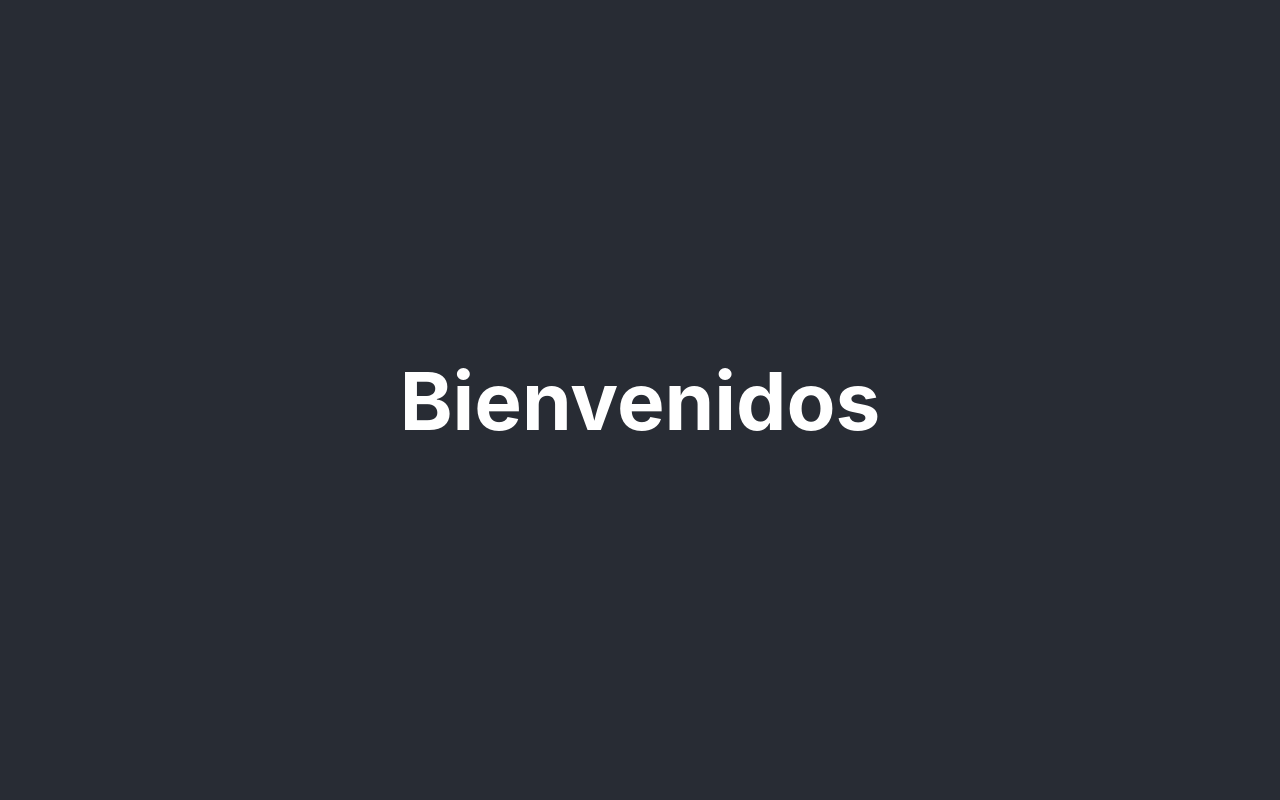
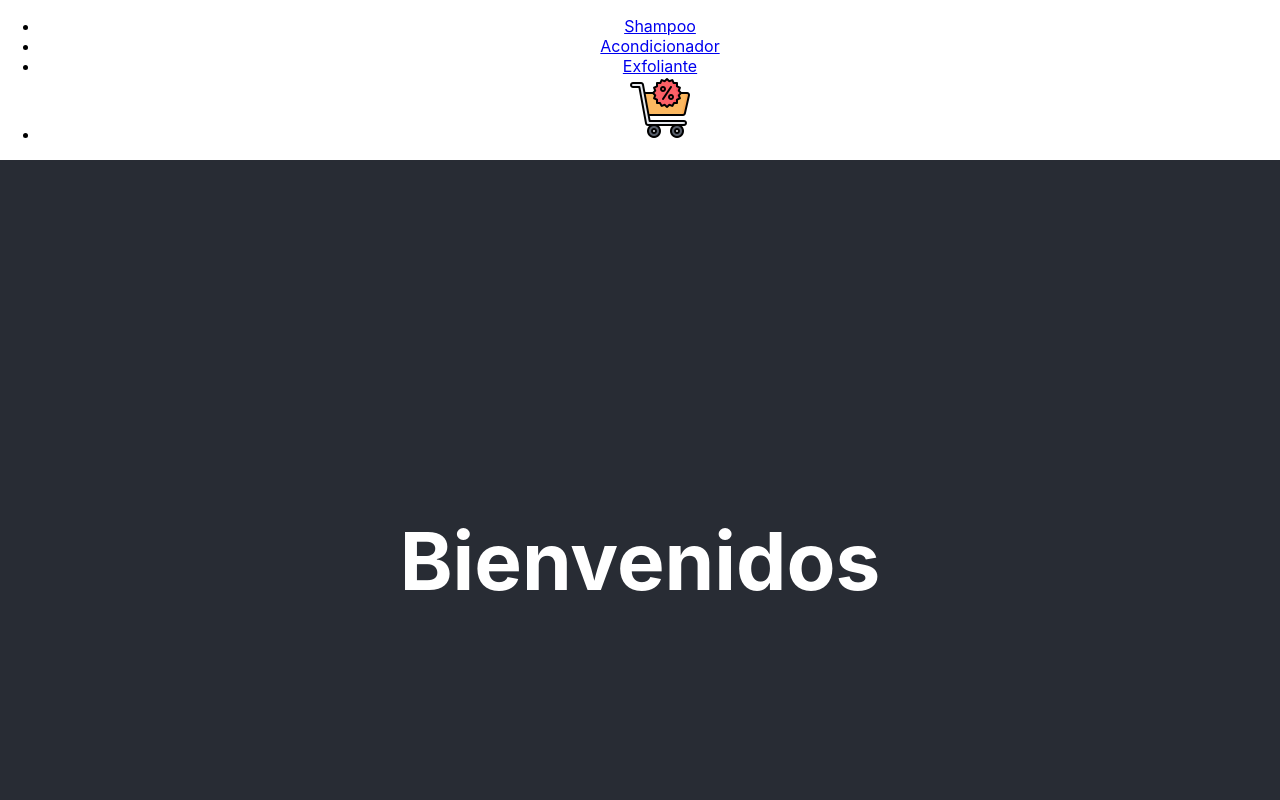
Before and after one commit to PabloGalindoRoldan/entregaReact, a React (Create React App) app: page / in a window 1280 px wide. Shown: the top 800 px of the page. Built offline with nearby package versions, Linux system fonts and the light colour scheme.

Commit message:
arreglando detalles

```diff
--- a/src/App.js
+++ b/src/App.js
@@ -1,11 +1,14 @@
 import './App.css';
 import Card from  "./components/Card/Card"
+import NavBar from './components/NavBar/NavBar';
 import ItemListContainer from './components/ItemListContainer/ItemListContainer';
+
 
 function App() {
   return (
     <>
       <div className="App">
+        <NavBar/>
         <header className="App-header">
         <ItemListContainer greeting="Bienvenidos"/>
         </header>
--- a/src/components/CartWidget/CartWidget.jsx
+++ b/src/components/CartWidget/CartWidget.jsx
@@ -0,0 +1,7 @@
+function CartWidget(props) {
+    return(
+        <img src="/imgs/img1.png" alt="cartIcon" />
+    )
+}
+
+export default CartWidget;
--- a/src/components/NavBar/NavBar.jsx
+++ b/src/components/NavBar/NavBar.jsx
@@ -0,0 +1,16 @@
+import CartWidget from "../CartWidget/CartWidget";
+
+function NavBar (props) {
+    return (
+        <nav>
+            <ul>
+                <li><a href="#">Shampoo</a></li>
+                <li><a href="#">Acondicionador</a></li>
+                <li><a href="#">Exfoliante</a></li>
+                <li><a href="#"><CartWidget/></a></li>
+            </ul>
+        </nav>
+    )
+}
+
+export default NavBar;
```
Also changed, not shown: public/imgs/img1.png (added).
